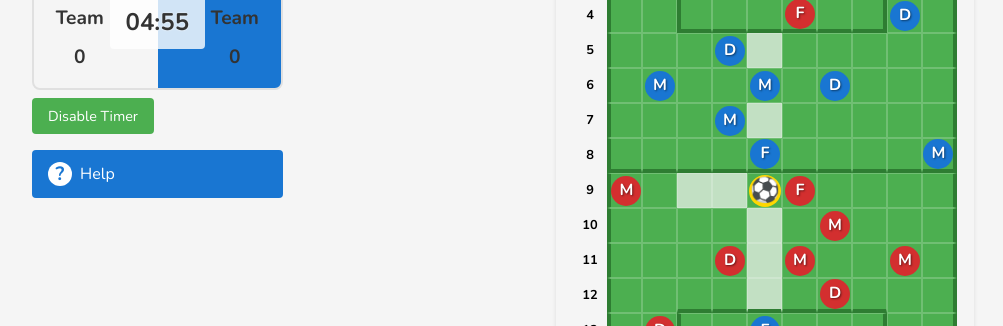
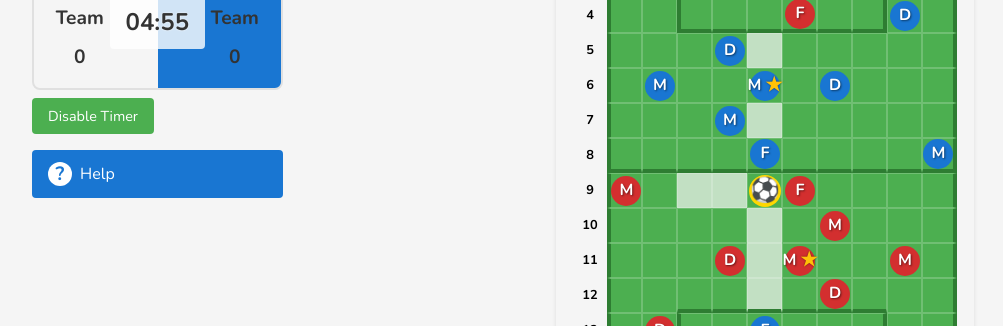
Before and after one commit to malcolm2xd/fookiki-web-ui, a Vue app: page / in a window 1280 px wide. Shown: the part 257-583 px from the top of the page, without its empty margins (16-1019 px from the left). Built offline with nearby package versions, Linux system fonts and the light colour scheme.

Commit message:
Captains role

```diff
--- a/src/components/GameBoard.vue
+++ b/src/components/GameBoard.vue
@@ -75,8 +75,10 @@
                   'clickable': getPlayerAtPosition(row - 1, col - 1)?.team === currentTeam && !isFirstMove && !isBallSelected
                 }"
               >
-                <span class="player-role">{{ getPlayerAtPosition(row - 1, col - 1)?.role }}</span>
-                <span v-if="getPlayerAtPosition(row - 1, col - 1)?.isCaptain" class="captain-star">★</span>
+                <span class="player-role">
+                  {{ getPlayerAtPosition(row - 1, col - 1)?.role }}
+                  <span v-if="getPlayerAtPosition(row - 1, col - 1)?.isCaptain" class="captain-star">★</span>
+                </span>
               </div>
 
               <!-- Ball -->
@@ -507,14 +509,18 @@ export default defineComponent({
   font-weight: bold;
   font-size: 1rem;
   z-index: 1;
+  display: flex;
+  align-items: center;
+  justify-content: center;
+  gap: 2px;
 }
 
 .captain-star {
-  position: absolute;
-  top: -0.5rem;
-  right: -0.5rem;
   color: #FFC107;
-  font-size: 1rem;
+  font-size: 1.2rem;
+  text-shadow: 0 0 2px rgba(0, 0, 0, 0.5);
+  margin-left: 2px;
+  display: inline-block;
 }
 
 .clickable {
--- a/src/stores/game.ts
+++ b/src/stores/game.ts
@@ -5,6 +5,38 @@ import type { GridConfig } from '@/types/grid'
 import { DEFAULT_GRID_CONFIG, getTotalDimensions } from '@/types/grid'
 import { FORMATIONS } from '@/types/formations'
 import { getValidMoves } from '@/types/player'
+
+interface FormationConfig {
+  name: string;
+  description: string;
+  positions: {
+    G: string[];  // Goalkeeper positions
+    D: string[];  // Defender positions
+    M: string[];  // Midfielder positions
+    F: string[];  // Forward positions
+  };
+  captains: {
+    blue: string;  // Position string for blue team captain (e.g., '6A')
+    red: string;   // Position string for red team captain (e.g., '11A')
+  };
+}
+
+const formations: FormationConfig[] = [
+  {
+    name: '4-4-2',
+    description: 'Balanced formation with two forwards',
+    positions: {
+      G: ['3A'],
+      D: ['4A', '4B', '4C', '4D'],
+      M: ['6A', '6B', '6C', '6D'],
+      F: ['8A', '8B']
+    },
+    captains: {
+      blue: '6A',  // Blue team captain at 6A (midfielder)
+      red: '11A'   // Red team captain at 11A (midfielder)
+    }
+  }
+]
 
 // Convert from letter-number format (e.g., '3A') to Position
 function parsePosition(coord: string): Position {
@@ -16,8 +48,11 @@ function parsePosition(coord: string): Position {
 }
 
 // Helper function to create a player
-function createPlayer(team: Team, role: PlayerRole, positionStr: string, isCaptain: boolean = false): Player {
+function createPlayer(team: Team, role: PlayerRole, positionStr: string, formationName: string): Player {
   const position = parsePosition(positionStr)
+  const currentFormation = FORMATIONS['malformation'] // Use the correct formation key
+  const isCaptain = positionStr === currentFormation.captains[team]
+
   return {
     id: `${team}-${role}-${positionStr}`,
     team,
@@ -34,29 +69,29 @@ export const useGameStore = defineStore('game', {
     currentTeam: 'blue' as Team,
     players: [
       // Blue Team
-      createPlayer('blue', 'G', '3A'),
-      createPlayer('blue', 'D', '4A'),
-      createPlayer('blue', 'D', '4B'),
-      createPlayer('blue', 'D', '4C'),
-      createPlayer('blue', 'D', '4D'),
-      createPlayer('blue', 'M', '6A'),
-      createPlayer('blue', 'M', '6B'),
-      createPlayer('blue', 'M', '6C'),
-      createPlayer('blue', 'F', '8A'),
-      createPlayer('blue', 'F', '8B'),
-      createPlayer('blue', 'F', '8C'),
+      createPlayer('blue', 'G', '3A', '4-4-2'),
+      createPlayer('blue', 'D', '4A', '4-4-2'),
+      createPlayer('blue', 'D', '4B', '4-4-2'),
+      createPlayer('blue', 'D', '4C', '4-4-2'),
+      createPlayer('blue', 'D', '4D', '4-4-2'),
+      createPlayer('blue', 'M', '6A', '4-4-2'), // Blue captain
+      createPlayer('blue', 'M', '6B', '4-4-2'),
+      createPlayer('blue', 'M', '6C', '4-4-2'),
+      createPlayer('blue', 'M', '6D', '4-4-2'),
+      createPlayer('blue', 'F', '8A', '4-4-2'),
+      createPlayer('blue', 'F', '8B', '4-4-2'),
       // Red Team
-      createPlayer('red', 'G', '14A'),
-      createPlayer('red', 'D', '13A'),
-      createPlayer('red', 'D', '13B'),
-      createPlayer('red', 'D', '13C'),
-      createPlayer('red', 'D', '13D'),
-      createPlayer('red', 'M', '11A'),
-      createPlayer('red', 'M', '11B'),
-      createPlayer('red', 'M', '11C'),
-      createPlayer('red', 'F', '9A'),
-      createPlayer('red', 'F', '9B'),
-      createPlayer('red', 'F', '9C'),
+      createPlayer('red', 'G', '11A', '4-4-2'),
+      createPlayer('red', 'D', '12A', '4-4-2'),
+      createPlayer('red', 'D', '12B', '4-4-2'),
+      createPlayer('red', 'D', '12C', '4-4-2'),
+      createPlayer('red', 'D', '12D', '4-4-2'),
+      createPlayer('red', 'M', '10A', '4-4-2'), // Red captain
+      createPlayer('red', 'M', '10B', '4-4-2'),
+      createPlayer('red', 'M', '10C', '4-4-2'),
+      createPlayer('red', 'M', '10D', '4-4-2'),
+      createPlayer('red', 'F', '14A', '4-4-2'),
+      createPlayer('red', 'F', '14B', '4-4-2'),
     ] as Player[],
     ballPosition: { row: 8, col: 5 } as Position, // F9 position
     selectedPlayerId: null as string | null,
@@ -97,6 +132,7 @@ export const useGameStore = defineStore('game', {
       timerId: null as number | null,
       isExtraTime: false, // Track if we're in extra time
     },
+    canCaptainMoveAgain: false, // Track if captain can move again
   }),
 
   getters: {
@@ -177,19 +213,19 @@ export const useGameStore = defineStore('game', {
       const bluePlayers: Player[] = [
         // Goalkeeper
         ...formation.positions.G.map((pos, i) =>
-          createPlayer('blue', 'G', pos)
+          createPlayer('blue', 'G', pos, formation.name)
         ),
         // Defenders
         ...formation.positions.D.map((pos, i) =>
-          createPlayer('blue', 'D', pos)
+          createPlayer('blue', 'D', pos, formation.name)
         ),
         // Midfielders
         ...formation.positions.M.map((pos, i) =>
-          createPlayer('blue', 'M', pos)
+          createPlayer('blue', 'M', pos, formation.name)
         ),
         // Forwards
         ...formation.positions.F.map((pos, i) =>
-          createPlayer('blue', 'F', pos)
+          createPlayer('blue', 'F', pos, formation.name)
         )
       ]
 
@@ -197,19 +233,19 @@ export const useGameStore = defineStore('game', {
       const redPlayers: Player[] = [
         // Goalkeeper
         ...formation.positions.G.map((pos, i) =>
-          createPlayer('red', 'G', mirrorPosition(pos))
+          createPlayer('red', 'G', mirrorPosition(pos), formation.name)
         ),
         // Defenders
         ...formation.positions.D.map((pos, i) =>
-          createPlayer('red', 'D', mirrorPosition(pos))
+          createPlayer('red', 'D', mirrorPosition(pos), formation.name)
         ),
         // Midfielders
         ...formation.positions.M.map((pos, i) =>
-          createPlayer('red', 'M', mirrorPosition(pos))
+          createPlayer('red', 'M', mirrorPosition(pos), formation.name)
         ),
         // Forwards
         ...formation.positions.F.map((pos, i) =>
-          createPlayer('red', 'F', mirrorPosition(pos))
+          createPlayer('red', 'F', mirrorPosition(pos), formation.name)
         )
       ]
 
@@ -295,11 +331,14 @@ export const useGameStore = defineStore('game', {
 
     endTurn() {
       this.stopTimer()
-      this.currentTeam = this.currentTeam === 'blue' ? 'red' : 'blue'
+      if (!this.canCaptainMoveAgain) {
+        this.currentTeam = this.currentTeam === 'blue' ? 'red' : 'blue'
+      }
       this.selectedPlayerId = null
       this.validMoves = []
       this.isBallSelected = false
       this.gamePhase = 'PLAYER_SELECTION'
+      this.canCaptainMoveAgain = false
       this.startTimer() // Start timer for next player
     },
 
@@ -646,6 +685,7 @@ export const useGameStore = defineStore('game', {
           );
 
           if (!wouldMoveOntoPlayer) {
+            const oldBallPosition = { ...this.ballPosition };
             this.ballPosition = position;
             this.validMoves = [];
             this.isBallSelected = false;
@@ -683,8 +723,32 @@ export const useGameStore = defineStore('game', {
                 this.startTimer(); // Start the turn timer for the new team's ball move
               }
             } else {
+              // Check for captain's special ability
+              const adjacentPlayers = this.getAdjacentPlayers(this.ballPosition);
+              const currentTeamAdjacentPlayers = adjacentPlayers.filter(p => p.team === this.currentTeam);
+
+              // Check if ball was passed to/from a captain
+              const wasPassedToCaptain = currentTeamAdjacentPlayers.some(p => p.isCaptain);
+              const wasPassedFromCaptain = this.getAdjacentPlayers(oldBallPosition).some(p =>
+                p.team === this.currentTeam && p.isCaptain
+              );
+
+              if (wasPassedToCaptain || wasPassedFromCaptain) {
+                // Captain can move again
+                this.canCaptainMoveAgain = true;
+                this.gamePhase = 'BALL_MOVEMENT';
+                // Calculate new valid moves
+                const possibleBallMoves = new Set<Position>();
+                currentTeamAdjacentPlayers.forEach(p => {
+                  this.getBallMoves(p).forEach(move => possibleBallMoves.add(move));
+                });
+                this.validMoves = Array.from(possibleBallMoves);
+                this.isBallSelected = true;
+                return;
+              }
+
               this.gamePhase = 'PLAYER_SELECTION';
-              this.endTurn(); // Only end turn if not a goal
+              this.endTurn(); // Only end turn if not a goal and no captain move
             }
           }
         } else {
--- a/src/types/formations.ts
+++ b/src/types/formations.ts
@@ -15,6 +15,10 @@ export interface Formation {
     D: string[]  // 4 Defenders
     M: string[]  // 4 Midfielders
     F: string[]  // 2 Forwards
+  }
+  captains: {
+    blue: string
+    red: string
   }
 }
 
@@ -40,6 +44,10 @@ export const FORMATIONS: Record<string, Formation> = {
         '8E', // Fixed forward at E8
         '13E'  // Second forward
       ]
+    },
+    captains: {
+      blue: '6E',
+      red: '11F'
     }
   },
   '4-4-2-diamond': {
@@ -63,6 +71,10 @@ export const FORMATIONS: Record<string, Formation> = {
         '8E', // Fixed forward at E8
         '8G'  // Right striker
       ]
+    },
+    captains: {
+      blue: '7E',
+      red: '10F'
     }
   },
   '4-4-2-flat': {
@@ -86,6 +98,10 @@ export const FORMATIONS: Record<string, Formation> = {
         '8E', // Fixed forward at E8
         '8G'  // Right striker
       ]
+    },
+    captains: {
+      blue: '6D',
+      red: '11G'
     }
   },
   '4-1-3-2': {
@@ -109,6 +125,10 @@ export const FORMATIONS: Record<string, Formation> = {
         '8E', // Fixed forward at E8
         '8G'  // Right striker
       ]
+    },
+    captains: {
+      blue: '5E',
+      red: '12F'
     }
   },
   '4-2-2-2': {
@@ -132,6 +152,10 @@ export const FORMATIONS: Record<string, Formation> = {
         '8E', // Fixed forward at E8
         '8G'  // Right striker
       ]
+    },
+    captains: {
+      blue: '7D',
+      red: '10G'
     }
   }
 }
```
